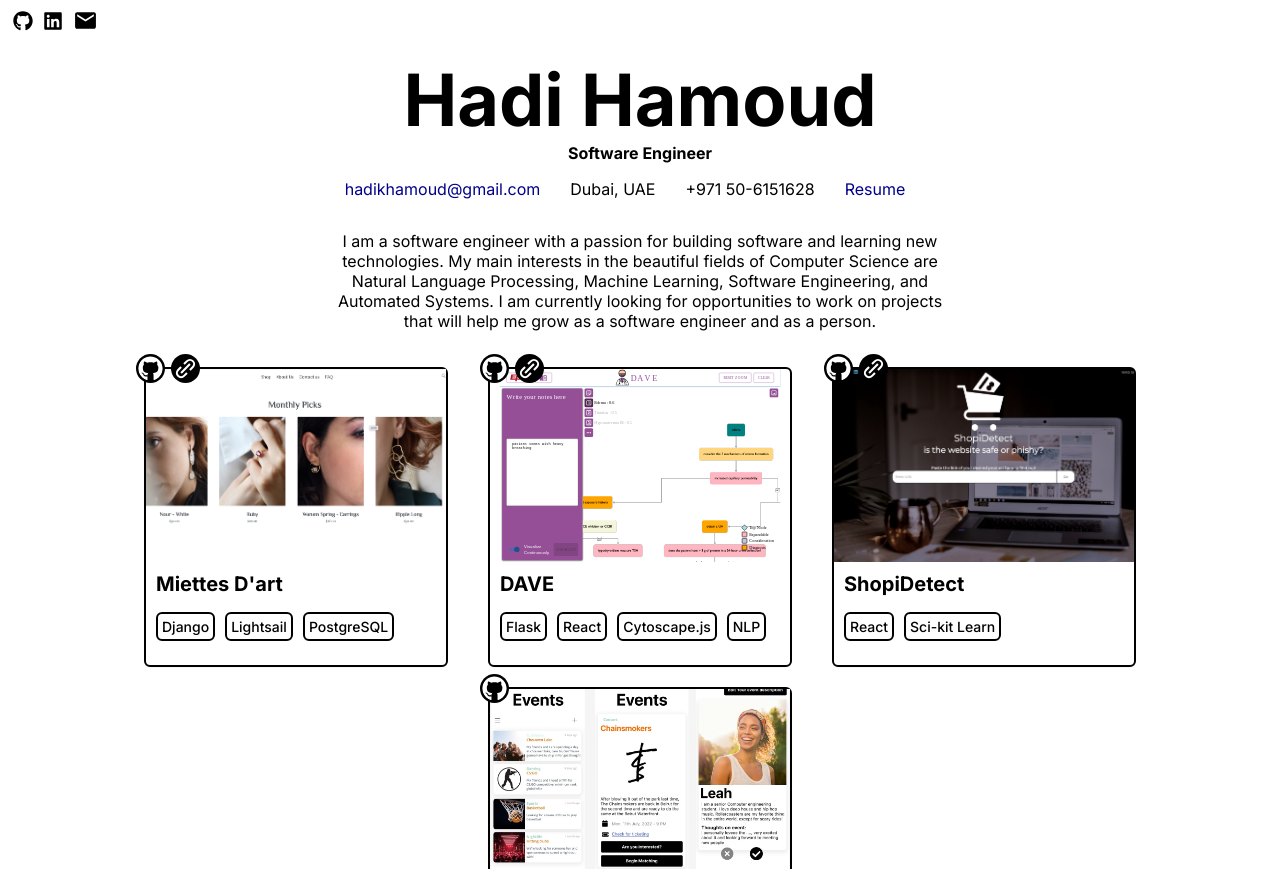
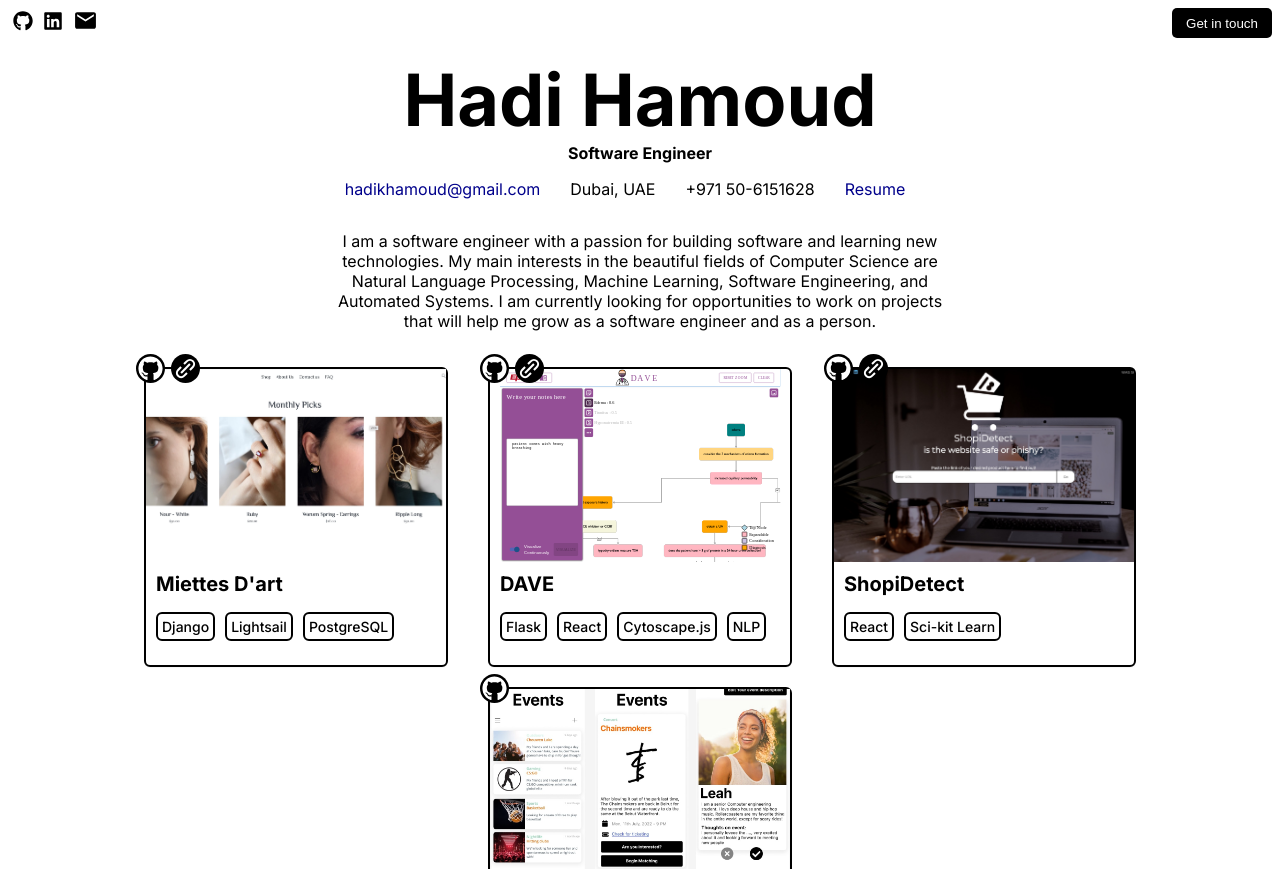
Before and after one commit to hadikhamoud/Portfolio, a React (Vite) app: page / in a window 1280 px wide. Shown: the top 869 px of the page. Built offline with nearby package versions, Linux system fonts and the light colour scheme; no server answers.

Commit message:
added get in touch option

```diff
--- a/src/components/About.jsx
+++ b/src/components/About.jsx
@@ -18,6 +18,12 @@ function About() {
         }
       });
   }, []);
+
+  const scrollToContact = () => {
+    document
+      .getElementById("contact")
+      .scrollIntoView({ behavior: "smooth", block: "end" });
+  };
 
   function displayCountry() {
     if (isLebanon) {
@@ -89,6 +95,9 @@ function About() {
           </a>
         </li>
       </ul>
+      <button className="Get-in-touch-button" onClick={scrollToContact}>
+        Get in touch
+      </button>
       <h1 className="page-title">Hadi Hamoud</h1>
       <p className="about-job-title">Software Engineer</p>
       {displayCountry()}
--- a/src/components/Contact.jsx
+++ b/src/components/Contact.jsx
@@ -37,7 +37,7 @@ function Contact() {
   }
 
   return (
-    <div className="contact">
+    <div className="contact" id="contact">
       <div className="contact-content">
         <h2 className="contact-title">
           <u>Contact</u>
--- a/src/style/About.css
+++ b/src/style/About.css
@@ -8,6 +8,23 @@
   font-family: var(--main_font);
   text-align: center;
   position: relative;
+}
+
+.Get-in-touch-button {
+  background-color: black;
+  color: white;
+  border: none;
+  border-radius: 5px;
+  font-weight: 500;
+  cursor: pointer;
+  transition: all 0.3s ease-in-out;
+  margin-top: 20px;
+  position: absolute;
+  width: 100px;
+  height: 30px;
+  margin: 0;
+  top: 0;
+  right: 0;
 }
 
 .about-links {
```
Also changed, not shown: src/assets/scattered-forcefields.svg (added).
